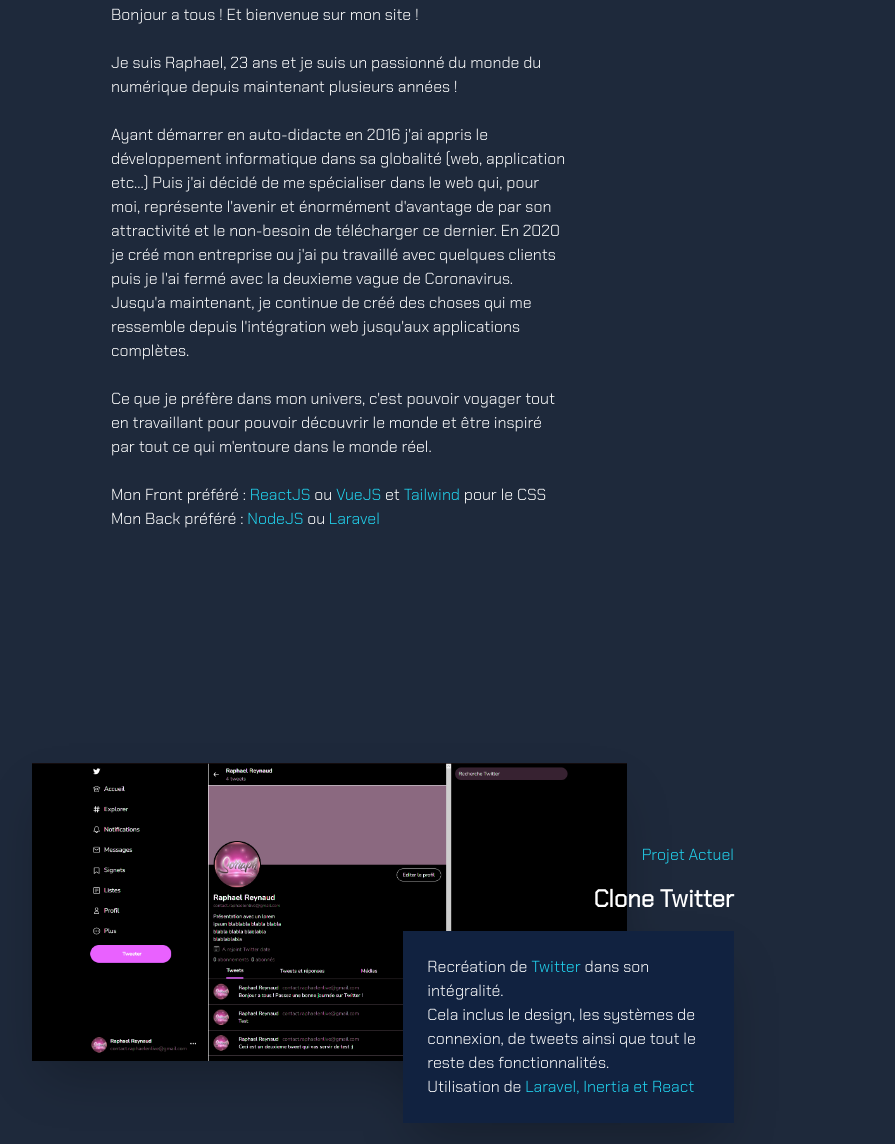
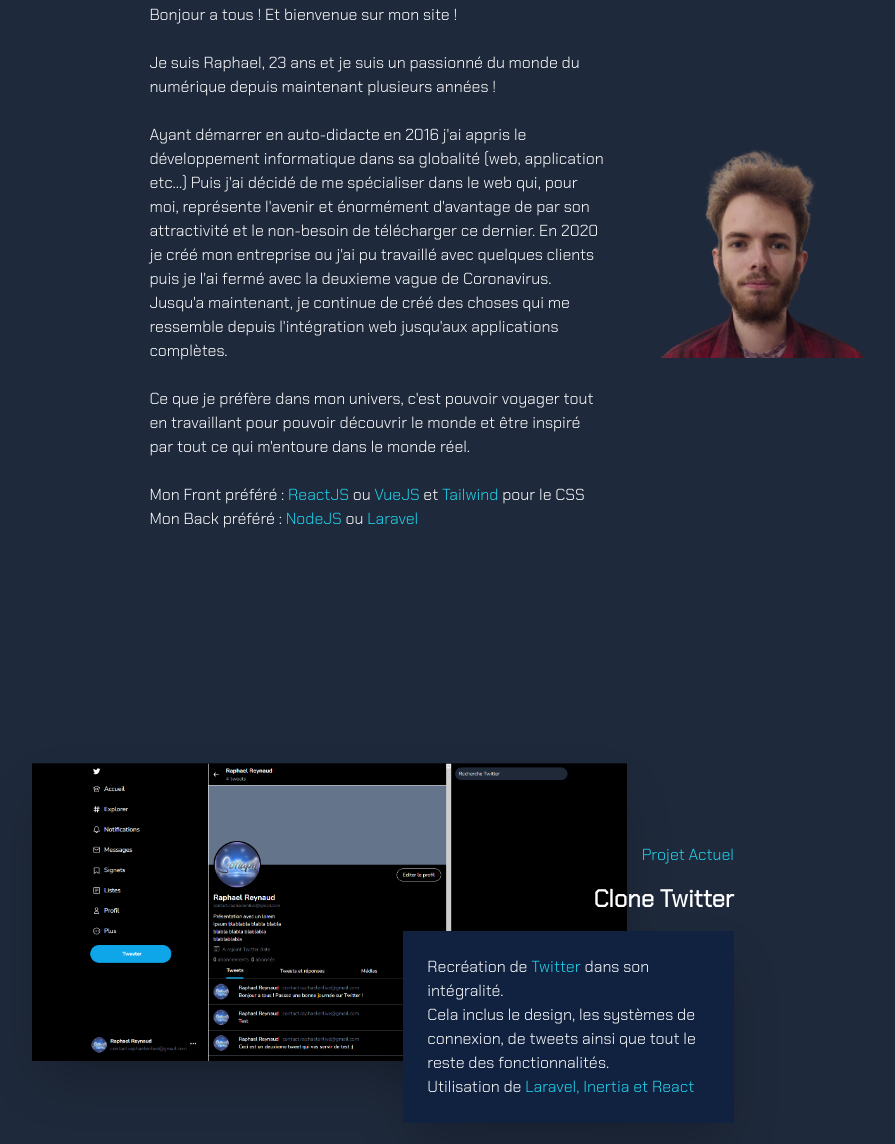
Before and after one commit to ledieuelephant/Portfolio, a plain HTML site: page index.html in a window 1280 px wide. Shown: the part 1045-2189 px from the top of the page, without its empty margins (145-1040 px from the left). Drawn offline with nearby package versions, Linux system fonts and the light colour scheme.

Commit message:
Add me picture

```diff
--- a/index.html
+++ b/index.html
@@ -34,7 +34,7 @@
             <p class="mt-28 text-center text-cyan-400 text-2xl mb-10">
                 A propos
             </p>
-            <div class="ml-36 h-full flex justify-between">
+            <div class="ml-36 h-full flex justify-evenly">
                 <div class="ml-28 h-2/3 flex flex-col w-2/5 justify-evenly">
                     <p>
                         Bonjour a tous ! Et bienvenue sur mon site !
@@ -52,88 +52,8 @@
                         Mon Back préféré : <span class="text-cyan-400">NodeJS</span> ou <span class="text-cyan-400">Laravel</span>
                     </p>
                 </div>
-                <div class="hidden duration-700 rounded-l-xl h-min p-4 w-2/5 bg-[#112240] shadow-2xl">
-                        <!-- <p class="text-center mb-2">Front-end</p>
-                        <div class="flex justify-between mb-3">
-                            <p>HTML</p>
-                            <div class="w-3/4 bg-gray-200/0">
-                                <div class="h-full bg-[#FC5656] text-xs font-medium text-blue-100 text-center p-1.5 leading-none" style="width: 80%"> <p></p></div>
-                            </div>
-                        </div>
-                        <div class="flex justify-between mb-3">
-                            <p>CSS</p>
-                            <div class="w-3/4 bg-gray-200/0">
-                                <div class="h-full bg-[#FC5656] text-xs font-medium text-blue-100 text-center p-1.5 leading-none" style="width: 80%"> <p></p></div>
-                            </div>
-                        </div>
-                        <div class="flex justify-between mb-3">
-                            <p>JS - JQuery</p>
-                            <div class="w-3/4 bg-gray-200/0">
-                                <div class="h-full bg-[#FC5656] text-xs font-medium text-blue-100 text-center p-1.5 leading-none" style="width: 90%"> <p></p></div>
-                            </div>
-                        </div>
-                        <div class="flex justify-between mb-3">
-                            <p>ReactJS - VueJS</p>
-                            <div class="w-3/4 bg-gray-200/0">
-                                <div class="h-full bg-[#FC5656] text-xs font-medium text-blue-100 text-center p-1.5 leading-none" style="width: 95%"> <p></p></div>
-                            </div>
-                        </div>
-                        <p class="text-center mb-2">Back-end</p>
-                        <div class="flex justify-between mb-3">
-                            <p>Node - Express</p>
-                            <div class="w-3/4 bg-gray-200/0">
-                                <div class="h-full bg-[#FC5656] text-xs font-medium text-blue-100 text-center p-1.5 leading-none" style="width: 80%"> <p></p></div>
-                            </div>
-                        </div>
-                        <div class="flex justify-between mb-3">
-                            <p>Laravel</p>
-                            <div class="w-3/4 bg-gray-200/0">
-                                <div class="h-full bg-[#FC5656] text-xs font-medium text-blue-100 text-center p-1.5 leading-none" style="width: 70%"> <p></p></div>
-                            </div>
-                        </div>
-                        <div class="flex justify-between mb-3">
-                            <p>Wordpress</p>
-                            <div class="w-3/4 bg-gray-200/0">
-                                <div class="h-full bg-[#FC5656] text-xs font-medium text-blue-100 text-center p-1.5 leading-none" style="width: 65%"> <p></p></div>
-                            </div>
-                        </div>
-                        <div class="flex justify-between mb-3">
-                            <p>SQL</p>
-                            <div class="w-3/4 bg-gray-200/0">
-                                <div class="h-full bg-[#FC5656] text-xs font-medium text-blue-100 text-center p-1.5 leading-none" style="width: 60%"> <p></p></div>
-                            </div>
-                        </div>
-                        <div class="flex justify-between mb-3">
-                            <p>MongoDB</p>
-                            <div class="w-3/4 bg-gray-200/0">
-                                <div class="h-full bg-[#FC5656] text-xs font-medium text-blue-100 text-center p-1.5 leading-none" style="width: 80%"> <p></p></div>
-                            </div>
-                        </div>
-                        <p class="text-center mb-2">CSS</p>
-                        <div class="flex justify-between mb-3">
-                            <p>Tailwind</p>
-                            <div class="w-3/4 bg-gray-200/0">
-                                <div class="h-full bg-[#FC5656] text-xs font-medium text-blue-100 text-center p-1.5 leading-none" style="width: 90%"> <p></p></div>
-                            </div>
-                        </div>
-                        <div class="flex justify-between mb-3">
-                            <p>Bootstrap</p>
-                            <div class="w-3/4 bg-gray-200/0">
-                                <div class="h-full bg-[#FC5656] text-xs font-medium text-blue-100 text-center p-1.5 leading-none" style="width: 80%"> <p></p></div>
-                            </div>
-                        </div>
-                        <div class="flex justify-between mb-3">
-                            <p>SASS - SCSS</p>
-                            <div class="w-3/4 bg-gray-200/0">
-                                <div class="h-full bg-[#FC5656] text-xs font-medium text-blue-100 text-center p-1.5 leading-none" style="width: 70%"> <p></p></div>
-                            </div>
-                        </div>
-                        <div class="flex justify-between mb-3">
-                            <p>AOS</p>
-                            <div class="w-3/4 bg-gray-200/0">
-                                <div class="h-full bg-[#FC5656] text-xs font-medium text-blue-100 text-center p-1.5 leading-none" style="width: 90%"> <p></p></div>
-                            </div>
-                        </div> -->
+                <div class="duration-700 rounded-l-xl h-4/6 p-4 w-2/5 flex items-center">
+                        <img width="50%" height="50%" src="./images/me.png" />
                 </div>
             </div>
         </div>
@@ -142,7 +62,7 @@
         <!-- Personal project -->
         <div class="w-full mx-auto h-full pt-16 text-white" data-aos="fade-right" data-aos-duration="1500">
             <div class="m-36 justify-center flex">
-                <div class="hue-rotate-90 hover:hue-rotate-0 duration-700 relative hover:w-[65%] hover:h-[65%] w-[60%] h-[60%]">
+                <div class="duration-700 relative hover:w-[65%] hover:h-[65%] w-[60%] h-[60%]">
                     <img class="shadow-2xl" src="./images/twitter.png"/>
                 </div>
                 <div class="relative right-56 top-20 w-2/6">
```
Also changed, not shown: images/me.png (added).
